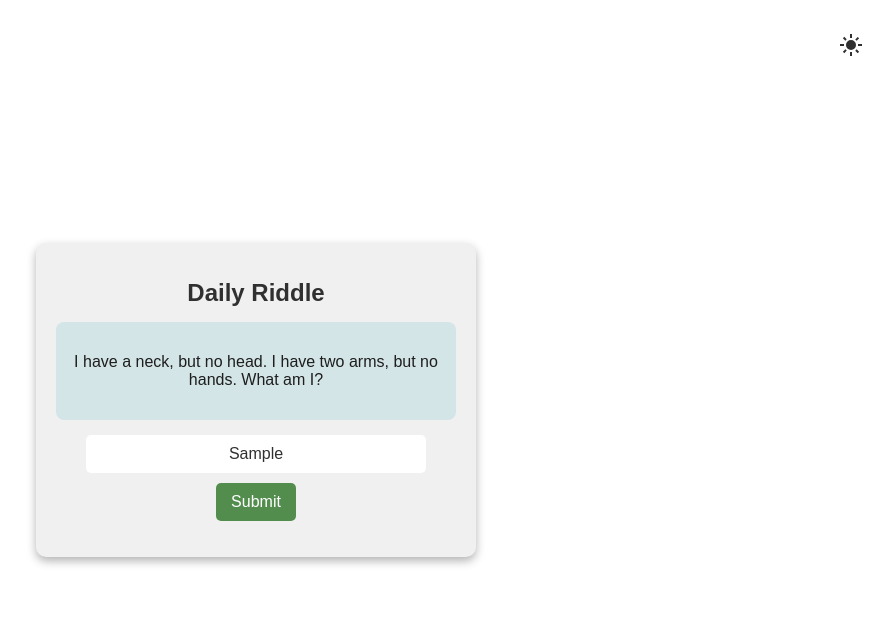
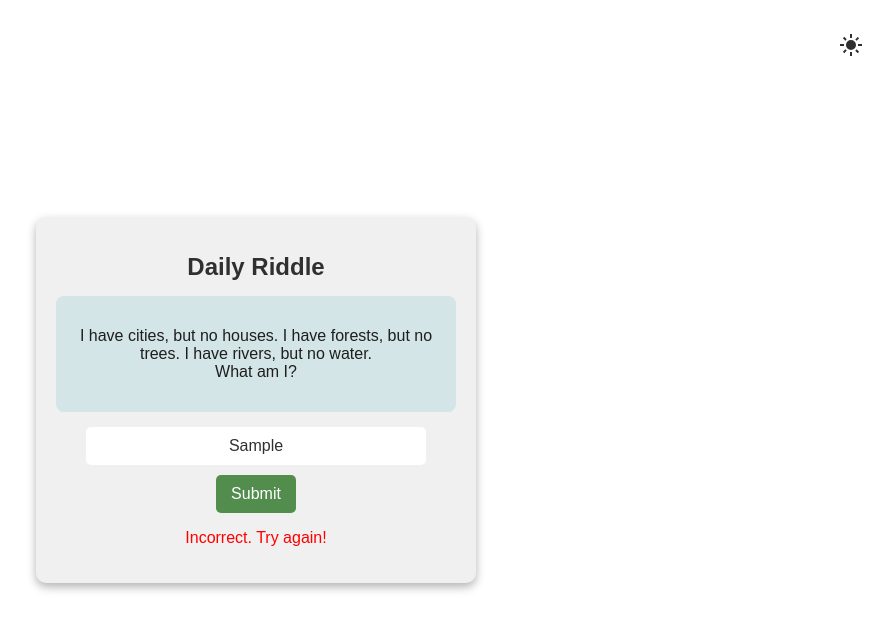
Before and after one commit to jimmyc803/riddlemethis, a plain HTML site: page riddle.html in a window 1280 px wide. Both pictures are taken after typing "Sample" into the empty fields and a click on the button "Submit". Shown: the whole page, without its empty margins (384-1277 px from the left). Drawn offline with Linux system fonts and the light colour scheme; files whose address does not match are found by name.

Commit message:
added answer verification

```diff
--- a/js/script.js
+++ b/js/script.js
@@ -17,3 +17,28 @@ themeSwitch.addEventListener("click", () => {
     darkmode = localStorage.getItem('darkmode')
     darkmode != "active" ? enableDarkmode() : disableDarkmode()
 } )
+
+// Set the correct answer to the riddle
+const correctAnswer = "map";
+
+// Function to check the user's answer
+function checkAnswer() {
+    const userAnswer = document.getElementById("answer-input").value.toLowerCase().trim(); // Get and format the user's input
+    const resultElement = document.getElementById("result");
+
+    // Compare user's answer to the correct answer
+    if (userAnswer.includes(correctAnswer)) {
+        resultElement.textContent = "Correct! Well done!";
+        resultElement.style.color = "green";  // Green color for correct answer
+    } else {
+        resultElement.textContent = "Incorrect. Try again!";
+        resultElement.style.color = "red";  // Red color for incorrect answer
+    }
+}
+
+// Add an event listener for the Enter key press
+document.getElementById("answer-input").addEventListener("keydown", function(event) {
+    if (event.key === "Enter") {
+        checkAnswer(); // Call checkAnswer when Enter is pressed
+    }
+});
--- a/riddle.html
+++ b/riddle.html
@@ -18,11 +18,15 @@
     <div class="container">
         <h1>Daily Riddle</h1>
         <div class="riddle-box">
-            <p id="riddle-text">I have a neck, but no head. I have two arms, but no hands. What am I?</p>
+            <p id="riddle-text">I have cities, but no houses.
+                I have forests, but no trees.
+                I have rivers, but no water. <br>
+                What am I?</p>
         </div>
         <input type="text" id="answer-input" placeholder="Type your answer..." />
-        <button id="submit-btn">Submit</button>
-        <p id="feedback"></p>
+        <button id="submit-btn" onclick="checkAnswer()">Submit</button>
+
+        <p id="result"></p>
     </div>
 
     <script src="script.js"></script>
```
Also changed, not shown: index.html (+1 -0 lines), js/landingScript.js (added).
